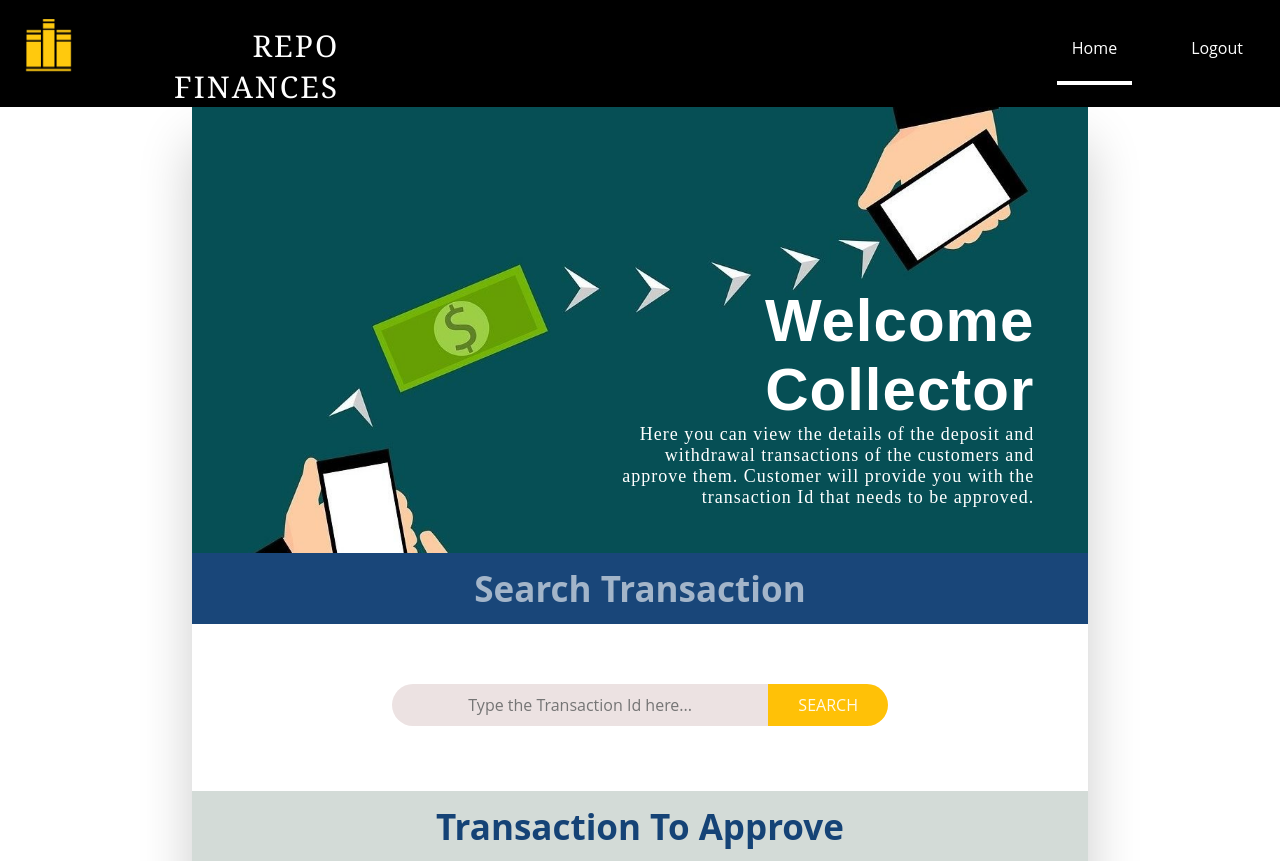
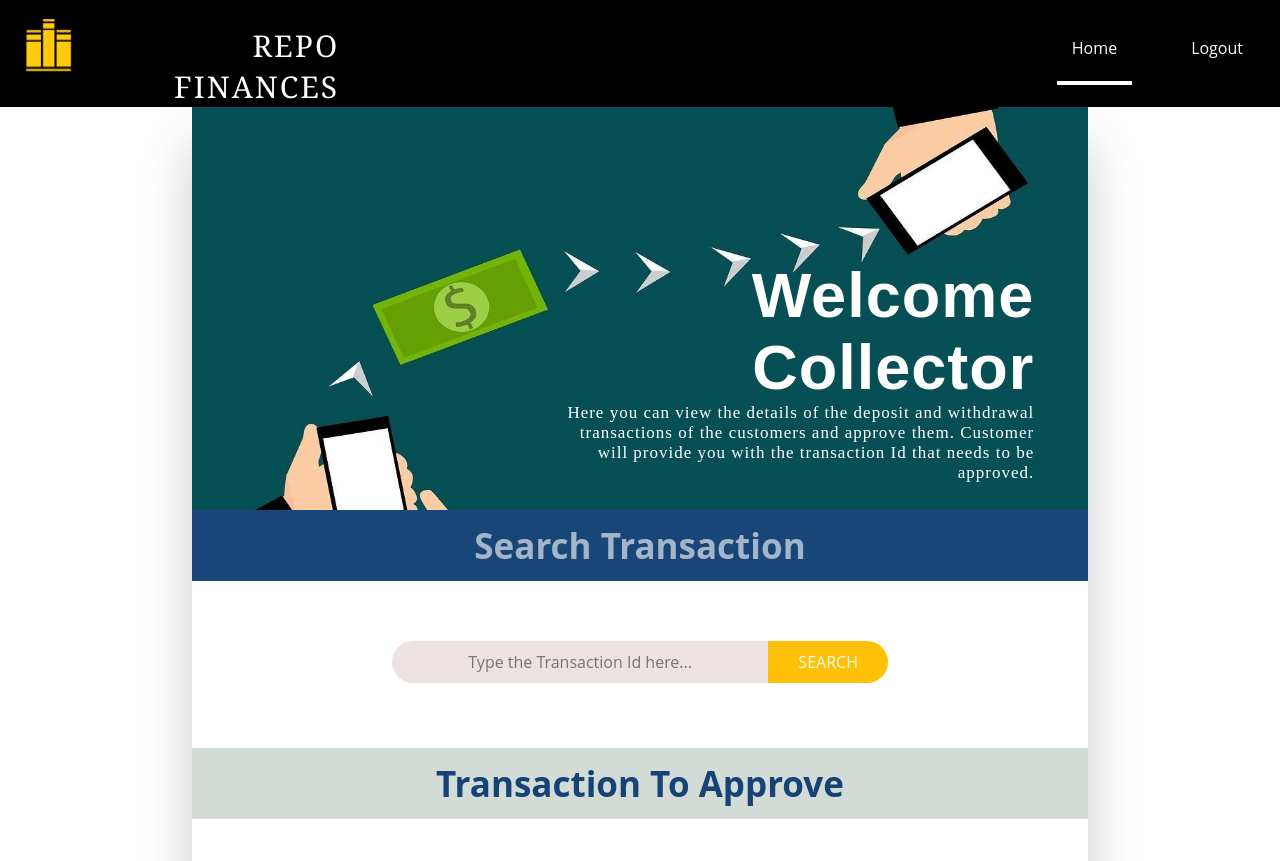
Before and after one commit to Viper43/Online-Micro-Finance-System, a PHP site: page /collector/collector_main.php in a window 1280 px wide. Shown: the top 861 px of the page. Run offline with PHP 8.4, Linux system fonts and the light colour scheme; the visitor is signed in with stand-in values (Sample User, id 1); data that the repository does not hold is empty.

Commit message:
release v1.3.3

```diff
--- a/collector/collector_main.php
+++ b/collector/collector_main.php
@@ -31,8 +31,8 @@
 
         <div class="image">
             <div class="text-content">
-                <h1 style="font-family: sans-serif;font-size: 60;">Welcome Collector</h1>
-                <p style="font-family: 'Times New Roman';font-size: 18;">Here you can view the details of the deposit and withdrawal transactions of the customers and approve them.
+                <h1 style="font-family: sans-serif;font-size: 63;">Welcome Collector</h1>
+                <p style="font-family: 'Times New Roman';font-size: 17;">Here you can view the details of the deposit and withdrawal transactions of the customers and approve them.
                 Customer will provide you with the transaction Id that needs to be approved.</p>
             </div>
         </div>
--- a/collector/styles/style_collector.css
+++ b/collector/styles/style_collector.css
@@ -50,9 +50,8 @@
 /*============================ Text in image ==================*/
 
 .text-content {
-    margin-left: 35%;
-    margin-top: 15%;
-    margin-bottom: 2%;
+    margin-left: 30%;
+    margin-top: 12%;
     margin-right: 1%;
     width: 70%;
     letter-spacing: 1px;
--- a/login/signin_back.php
+++ b/login/signin_back.php
@@ -23,7 +23,7 @@
                 if($type == 'Collector')
                 {
                     echo "<script type='text/javascript' >
-                    document.location='../collector/collector.php'
+                    document.location='../collector/collector_main.php'
                     </script>";
                 }
                 if($type == 'Management')
```
